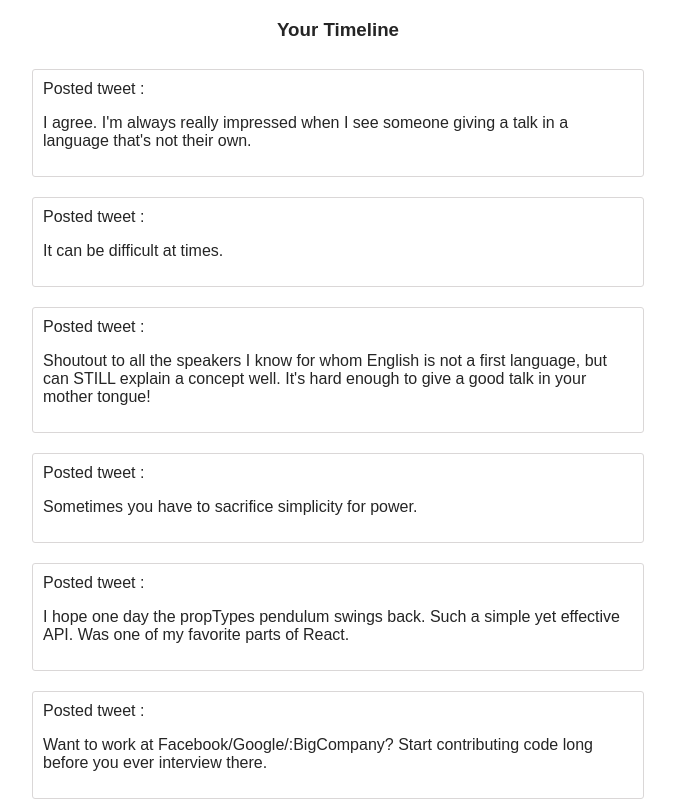
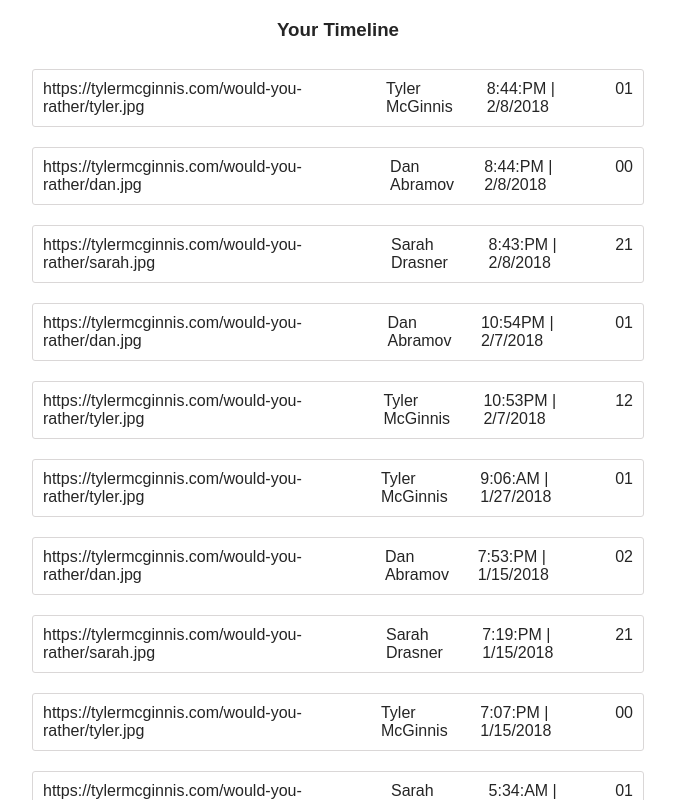
Before and after one commit to vedavogirala1991/reactnd-chirper-app, a React (Create React App) app: page / in a window 1280 px wide. Shown: the top 800 px of the page, without its empty margins (302-977 px from the left). Built offline with nearby package versions, Linux system fonts and the light colour scheme.

Commit message:
Udacity Tweet App - Formatting the tweets

```diff
--- a/src/components/Tweet.js
+++ b/src/components/Tweet.js
@@ -1,20 +1,32 @@
 import React, { Component } from 'react'
 import {connect} from 'react-redux'
+import {formatTweet,formatDate} from '../utils/helpers'
 
 class Tweet extends Component {
   render() {
+    const tweet = this.props.tweet
+    if(tweet === null){
+      return <p> This Tweet doesn't exists </p>
+    }
+
     return (
       <div className='tweet'>
-        <span>Posted tweet : <p>{this.props.tweet.text}</p> </span>
+        <span>{tweet.avatar}</span>
+        <span>{tweet.name}</span>
+        <span>{formatDate(tweet.timestamp)}</span>
+        <span>{tweet.replies}</span><span>{tweet.likes}</span>
       </div>
     )
   }
 }
 
-const mapStateToProps = ({tweets} , {id}) => {
+const mapStateToProps = ({authedUser, users, tweets} , {id}) => {
   const tweet = tweets[id]
+  const parentTweet = tweet ? tweets[tweet.replyingTo] : null
   return {
-    tweet : tweet
+    tweet : tweet ?
+      formatTweet(tweet,users[tweet.author],authedUser,parentTweet)
+        : null
   }
 }
 
```
